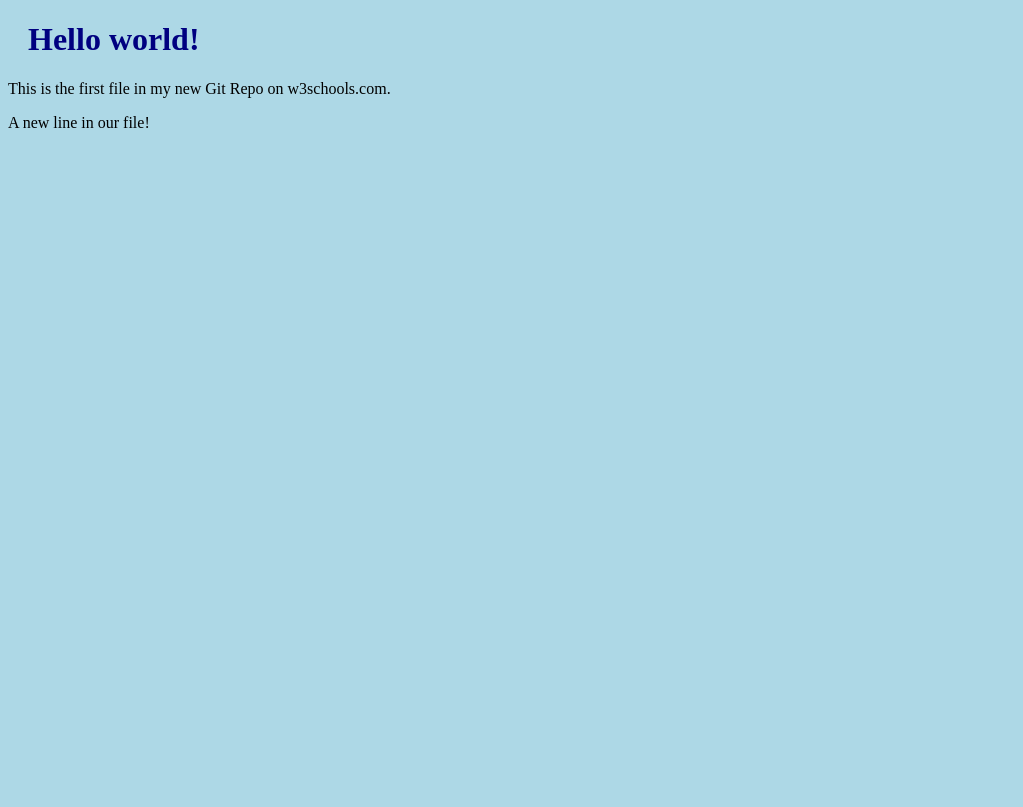
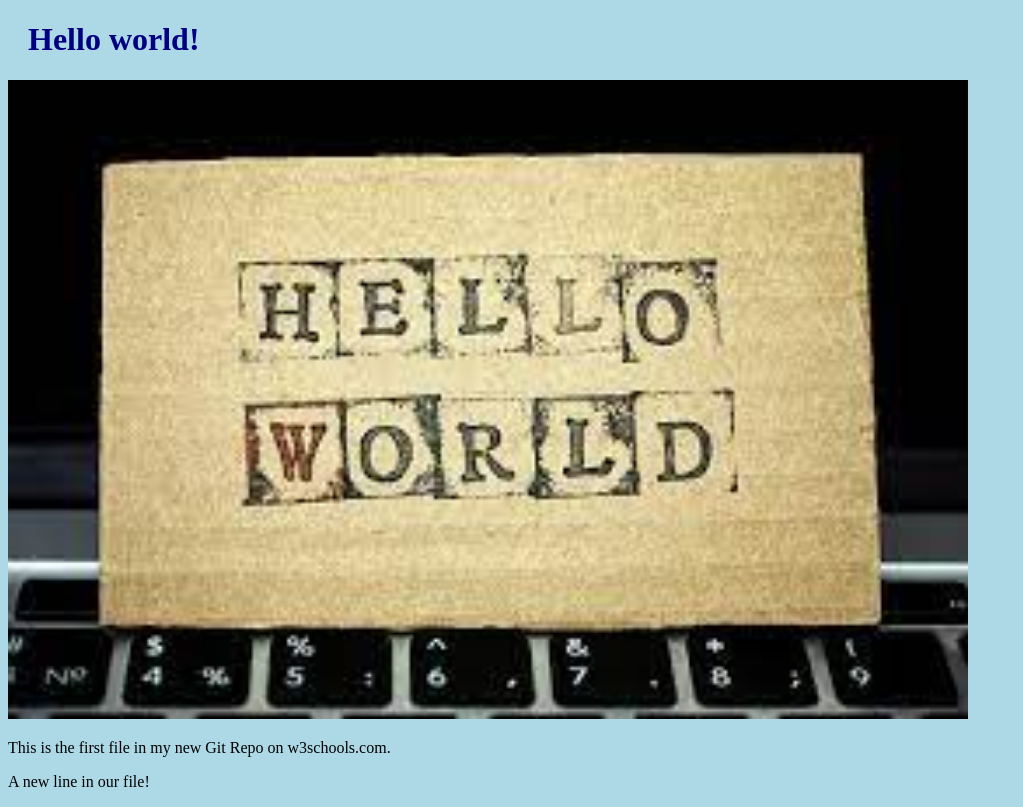
Before and after one commit to matloue2/matloue2.github.io, a plain HTML site: page index.html in a window 1280 px wide. Shown: the whole page, without its empty margins (0-1023 px from the left). Drawn offline with Linux system fonts and the light colour scheme.

Commit message:
Added image to Hello World

```diff
--- a/index.html
+++ b/index.html
@@ -7,6 +7,7 @@
     <body>
 
         <h1>Hello world!</h1>
+        <div><img src="hello world.jfif" alt="Hello World from Space" style="width:100%;max-width:960px"></div>
         <p>This is the first file in my new Git Repo on w3schools.com.</p>
         <p>A new line in our file!</p>
 
```
Also changed, not shown: hello world.jfif (added).
